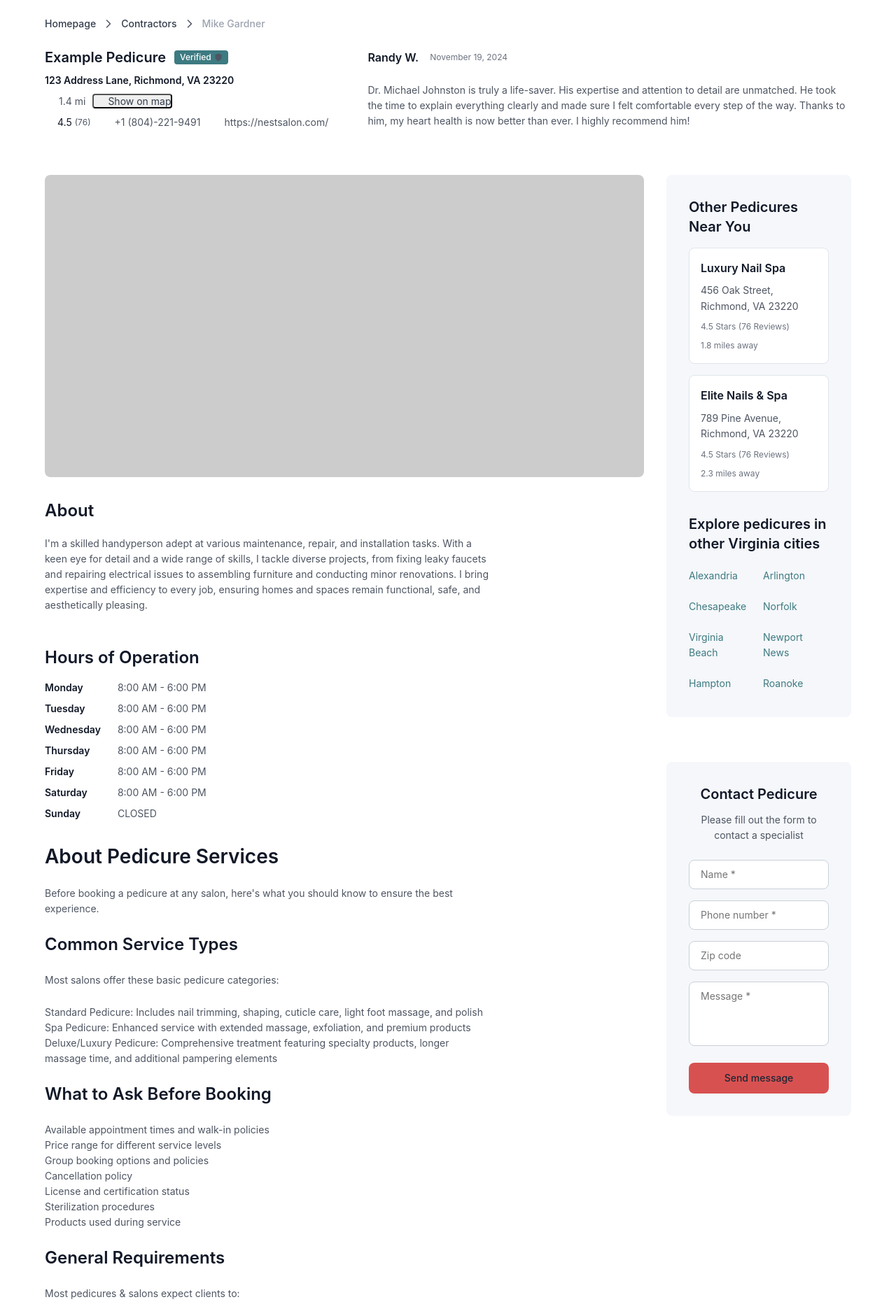
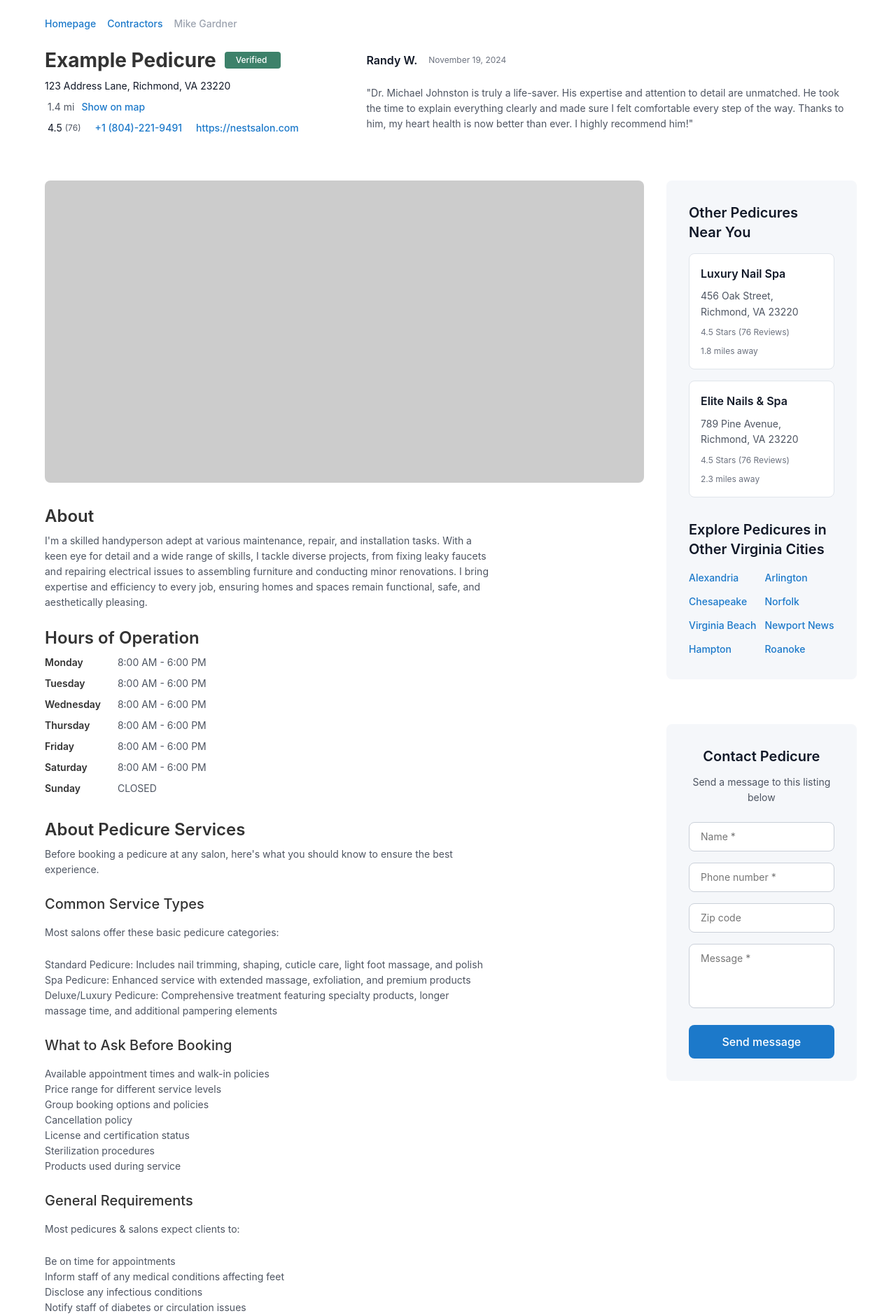
Before and after one commit to qrkedupwhiteboy/pedicure-nearme, a Flask app: template templates/listing.html in a window 1280 px wide. Shown: the part 58-1939 px from the top of the page at 70% size. Run offline with Flask 3, Linux system fonts and the light colour scheme; the template is opened without the code that fills it, so the values that code supplies are empty; some libraries are stand-ins or nearby versions.

Commit message:
applied draft styke tokens, added icons, -listing.html

```diff
--- a/static/css/listing.css
+++ b/static/css/listing.css
@@ -14,6 +14,7 @@
     height: 20px;
     display: inline-flex;
     justify-content: flex-start;
+    align-items: center;
     gap: 8px;
   }
 
@@ -70,8 +71,8 @@
 
   .badge {
     display: flex;
-    padding: 2px 8px;
-    background: #3D7A81;
+    padding: 4px 16px;
+    background: #3d816a;
     border-radius: 4px;
     gap: 4px;
     align-items: center;
@@ -112,14 +113,6 @@
     line-height: 22px;
   }
 
-  .map-button {
-    display: flex;
-    align-items: center;
-    gap: 6px;
-    color: #333D4C;
-    font-size: 14px;
-    border-radius: 4px;
-  }
 
   .rating-info {
     display: inline-flex;
@@ -158,6 +151,7 @@
     font-family: Inter;
     font-weight: 400;
     line-height: 22px;
+    text-wrap: nowrap;
   }
 
   /* Review Styles */
@@ -296,62 +290,6 @@
     text-align: center;
 }
 
-/* Inputs container */
-.inputs-container {
-    display: flex;
-    flex-direction: column;
-    gap: 16px;
-}
-
-/* Common input styles */
-.input-field {
-    width: 100%;
-    padding: 10px 16px;
-    background: white;
-    border: 1px solid #CAD0D9;
-    border-radius: 8px;
-    color: #9CA3AF;
-    font-size: 14px;
-    font-weight: 400;
-    line-height: 20px;
-}
-
-/* Message input specific styles */
-.message-input {
-    height: 92px;
-    resize: none;
-}
-
-/* Button styles */
-.primary-button {
-    width: 100%;
-    padding: 12px 24px;
-    background: #D85151;
-    border: none;
-    border-radius: 8px;
-    cursor: pointer;
-    transition: background-color 0.2s ease;
-}
-
-.primary-button:hover {
-    background: #C24444;
-}
-
-.button-label {
-    color: white;
-    font-size: 16px;
-    font-weight: 500;
-    line-height: 24px;
-}
-
-  .label {
-      color: #111827;
-      font-size: 12px;
-      font-family: Inter, sans-serif;
-      font-weight: 500;
-      line-height: 16px;
-      word-wrap: break-word;
-  }
 
   .pedicures-near-container {
     position: sticky;
@@ -447,7 +385,6 @@
       flex-direction: column;
       justify-content: flex-start;
       align-items: flex-start;
-      gap: 24px;
   }
 
   .general-info {
@@ -511,7 +448,6 @@
       flex-direction: column;
       justify-content: center;
       align-items: flex-start;
-      gap: 16px;
   }
 
   .hours-title {
@@ -666,27 +602,6 @@
     height: 240px;
     background: rgba(0, 0, 0, 0.20);
     border-radius: 8px;
-}
-
-.SecondaryButton {
-    align-self: stretch;
-    padding: 12px 24px;
-    border-radius: 8px;
-    overflow: hidden;
-    border: 1px solid #E0E5EB;
-    justify-content: center;
-    align-items: center;
-    gap: 8px;
-    display: inline-flex;
-}
-
-.Label {
-    color: #333D4C;
-    font-size: 16px;
-    font-family: Inter;
-    font-weight: 500;
-    line-height: 24px;
-    word-wrap: break-word;
 }
 
 /* Base styles */
--- /dev/null
+++ b/static/css/tokens.css
@@ -0,0 +1,307 @@
+/* Inputs container */
+.inputs-container {
+    display: flex;
+    flex-direction: column;
+    gap: 16px;
+}
+
+/* Common input styles */
+.input-field {
+    width: 100%;
+    padding: 10px 16px;
+    background: white;
+    border: 1px solid #CAD0D9;
+    border-radius: 8px;
+    color: #9CA3AF;
+    font-size: 14px;
+    font-weight: 400;
+    line-height: 20px;
+}
+
+.input-field:active {
+    width: 100%;
+    padding: 10px 16px;
+    background: white;
+    border: 1px solid #CAD0D9;
+    border-radius: 8px;;
+    font-size: 14px;
+    font-weight: 400;
+    line-height: 20px;
+}
+
+/* Message input specific styles */
+.message-input {
+    height: 92px;
+    resize: none;
+}
+
+/* Button styles */
+.primary-button {
+    width: 100%;
+    padding: 12px 24px;
+    background: #1c79ca;
+    border: none;
+    border-radius: 8px;
+    cursor: pointer;
+    transition: background-color 0.2s ease;
+}
+
+.primary-button:hover {
+    background: #0e5796;
+}
+
+.SecondaryButton {
+    align-self: stretch;
+    padding: 12px 24px;
+    border-radius: 8px;
+    overflow: hidden;
+    border: 1px solid #E0E5EB;
+    justify-content: center;
+    align-items: center;
+    gap: 8px;
+    display: inline-flex;
+}
+
+.button-label {
+    color: white;
+    font-size: 16px;
+    font-weight: 500;
+    line-height: 24px;
+}
+
+
+
+/* Display Styles */
+.d1 {
+    font-family: Inter;
+    font-weight: 600;
+    line-height: 72px;
+    font-size: 56px;
+  }
+
+  .d2 {
+    font-family: Inter;
+    font-weight: 600;
+    line-height: 60px;
+    font-size: 48px;
+  }
+
+  .d3 {
+    font-family: Inter;
+    font-weight: 600;
+    line-height: 52px;
+    font-size: 40px;
+  }
+
+  .d4 {
+    font-family: Inter;
+    font-weight: 600;
+    line-height: 44px;
+    font-size: 36px;
+  }
+
+  .d5 {
+    font-family: Inter;
+    font-weight: 600;
+    line-height: 40px;
+    font-size: 32px;
+  }
+
+  .d6 {
+    font-family: Inter;
+    font-weight: 600;
+    line-height: 32px;
+    font-size: 24px;
+  }
+
+  /* Heading Styles */
+  .h1 {
+    font-family: Inter;
+    font-weight: 700;
+    line-height: 36px;
+    font-size: 28px;
+  }
+
+  .h2 {
+    font-family: Inter;
+    font-weight: 600;
+    line-height: 32px;
+    font-size: 24px;
+    margin-bottom: .5rem;
+  }
+
+  .h3 {
+    font-family: Inter;
+    font-weight: 500;
+    line-height: 28px;
+    font-size: 20px;
+    margin-bottom: 1rem;
+  }
+
+  .h4 {
+    font-family: Inter;
+    font-weight: 600;
+    line-height: 24px;
+    font-size: 16px;
+  }
+
+  .h5 {
+    font-family: Inter;
+    font-weight: 600;
+    line-height: 20px;
+    font-size: 14px;
+  }
+
+  .h6 {
+    font-family: Inter;
+    font-weight: 600;
+    line-height: 18px;
+    font-size: 12px;
+  }
+
+  /* Body Styles */
+  .body-xl {
+    font-family: Inter;
+    font-weight: 400;
+    line-height: 28px;
+    font-size: 18px;
+  }
+
+  .body-lg {
+    font-family: Inter;
+    font-weight: 400;
+    line-height: 24px;
+    font-size: 16px;
+  }
+
+  .body-md {
+    font-family: Inter;
+    font-weight: 400;
+    line-height: 22px;
+    font-size: 14px;
+  }
+
+  .body-md-semibold {
+    font-family: Inter;
+    font-weight: 600;
+    line-height: 22px;
+    font-size: 14px;
+  }
+
+  .body-sm-semibold {
+    font-family: Inter;
+    font-weight: 600;
+    line-height: 20px;
+    font-size: 12px;
+  }
+
+  .body-sm {
+    font-family: Inter;
+    font-weight: 400;
+    line-height: 20px;
+    font-size: 12px;
+  }
+
+  .body-xs {
+    font-family: Inter;
+    font-weight: 400;
+    line-height: 16px;
+    font-size: 10px;
+  }
+
+  /* Navigation Styles */
+  .nav-regular {
+    gap: 4px;
+    display: flex;
+    align-items: center;
+    font-family: Inter;
+    font-weight: 500;
+    line-height: 22px;
+    font-size: 14px;
+    color: #1c79ca;
+    text-decoration: none;
+    text-wrap: nowrap;
+  }
+
+  .nav-regular:hover {
+    font-family: Inter;
+    font-weight: 500;
+    line-height: 22px;
+    font-size: 14px;
+    color:#0e5796;
+    text-wrap: nowrap;
+    text-decoration: underline;
+    transition: 2s;
+        transition-behavior: normal;
+        transition-duration: 0.2s;
+        transition-property: color;
+        transition-timing-function: ease;
+  }
+
+  .nav-small {
+    font-family: Inter;
+    font-weight: 500;
+    line-height: 20px;
+    font-size: 12px;
+    text-wrap: nowrap;
+  }
+
+  .nav-xs {
+    font-family: Inter;
+    font-weight: 500;
+    line-height: 16px;
+    font-size: 10px;
+    text-wrap: nowrap;
+  }
+
+  @media screen and (max-width: 768px) {
+    .d1 {
+      line-height: 52px;
+      font-size: 40px;
+    }
+
+    .d2 {
+      line-height: 44px;
+      font-size: 36px;
+    }
+
+    .d3 {
+      line-height: 40px;
+      font-size: 32px;
+    }
+
+    .d4 {
+      line-height: 36px;
+      font-size: 28px;
+    }
+
+    .d5 {
+      line-height: 32px;
+      font-size: 24px;
+    }
+
+    .d6 {
+      line-height: 28px;
+      font-size: 20px;
+    }
+
+    .h1 {
+      line-height: 28px;
+      font-size: 20px;
+    }
+
+    .h2 {
+      line-height: 24px;
+      font-size: 18px;
+    }
+
+    .h3 {
+      line-height: 22px;
+      font-size: 16px;
+    }
+
+    .h4 {
+      line-height: 20px;
+      font-size: 14px;
+    }
+  }
--- a/templates/listing.html
+++ b/templates/listing.html
@@ -6,6 +6,9 @@
     <title>{{ listing.name }} - Pedicure Directory</title>
     <link rel="stylesheet" href="{{ url_for('static', filename='css/main.css') }}">
     <link rel="stylesheet" href="{{ url_for('static', filename='css/listing.css') }}">
+    <link rel="stylesheet" href="{{ url_for('static', filename='css/tokens.css') }}">
+    <link rel="stylesheet" href="https://cdn.jsdelivr.net/gh/iconoir-icons/iconoir@main/css/iconoir.css" />
+
 </head>
 <body>
     <header class="main-header">
@@ -26,18 +29,10 @@
     <main>
         <div class="listing-top-wrapper">
         <div class="breadcrumb">
-            <div class="breadcrumb-link">Homepage</div>
-            <div class="icon">
-              <svg width="14" height="14" viewBox="0 0 14 14" fill="none" xmlns="http://www.w3.org/2000/svg">
-                <path fill-rule="evenodd" clip-rule="evenodd" d="M4.88876 3.139C5.08809 2.93967 5.41126 2.93967 5.61059 3.139L9.11059 6.639C9.30992 6.83833 9.30992 7.16151 9.11059 7.36084L5.61059 10.8608C5.41126 11.0602 5.08809 11.0602 4.88876 10.8608C4.68943 10.6615 4.68943 10.3383 4.88876 10.139L8.02784 6.99992L4.88876 3.86084C4.68943 3.66151 4.68943 3.33833 4.88876 3.139Z" fill="#333D4C"/>
-              </svg>
-            </div>
-            <div class="breadcrumb-link">Contractors</div>
-            <div class="icon">
-              <svg width="14" height="14" viewBox="0 0 14 14" fill="none" xmlns="http://www.w3.org/2000/svg">
-                <path fill-rule="evenodd" clip-rule="evenodd" d="M4.88876 3.139C5.08809 2.93967 5.41126 2.93967 5.61059 3.139L9.11059 6.639C9.30992 6.83833 9.30992 7.16151 9.11059 7.36084L5.61059 10.8608C5.41126 11.0602 5.08809 11.0602 4.88876 10.8608C4.68943 10.6615 4.68943 10.3383 4.88876 10.139L8.02784 6.99992L4.88876 3.86084C4.68943 3.66151 4.68943 3.33833 4.88876 3.139Z" fill="#333D4C"/>
-              </svg>
-            </div>
+            <a href=# class="nav-regular">Homepage</a>
+            <i class="iconoir-nav-arrow-right"></i>
+            <a href=# class="nav-regular">Contractors</a>
+            <i class="iconoir-nav-arrow-right"></i>
             <div class="breadcrumb-link inactive">Mike Gardner</div>
           </div>
 
@@ -46,56 +41,41 @@
               <div class="listing-header-content">
                 <!-- Name and Badge Section -->
                 <div class="name-badge">
-                  <h2 class="pedicure-name">Example Pedicure</h2>
+                  <h1 class="h1">Example Pedicure</h1>
                   <div class="badge">
                     <span class="label">Verified</span>
-                    <svg class="icon" width="12" height="12" viewBox="0 0 12 12" fill="none" xmlns="http://www.w3.org/2000/svg">
-                      <path fill-rule="evenodd" clip-rule="evenodd" d="M5.84638 0.590356C5.94543 0.553215 6.05457 0.553215 6.15362 0.590356L10.1536 2.09036C10.3244 2.15439 10.4375 2.31763 10.4375 2.5V6C10.4375 7.69532 9.31424 9.05638 8.2881 9.95425C7.76583 10.4112 7.24564 10.7686 6.85687 11.0116C6.66204 11.1334 6.49905 11.2272 6.38376 11.291C6.32609 11.3229 6.28028 11.3474 6.24829 11.3642C6.23229 11.3726 6.21974 11.379 6.21089 11.3836L6.20041 11.3889L6.19731 11.3905L6.1963 11.391L6.19566 11.3913L6 11C5.80434 11.3913 5.80421 11.3912 5.80407 11.3912L5.80269 11.3905L5.79959 11.3889L5.78911 11.3836C5.78026 11.379 5.76771 11.3726 5.75171 11.3642C5.71972 11.3474 5.67391 11.3229 5.61624 11.291C5.50095 11.2272 5.33796 11.1334 5.14313 11.0116C4.75436 10.7686 4.23417 10.4112 3.7119 9.95425C2.68576 9.05638 1.5625 7.69532 1.5625 6V2.5C1.5625 2.31763 1.67563 2.15439 1.84638 2.09036L5.84638 0.590356Z" fill="white"/>
-                    </svg>
-                  </div>
+                <i class="iconoir-shield-check" style="color: white;"></i>                  </div>
                 </div>
 
                 <!-- Address Section -->
                 <div class="address">
-                  <p>123 Address Lane, Richmond, VA 23220</p>
+                  <p class="body-md">123 Address Lane, Richmond, VA 23220</p>
                 </div>
 
                 <!-- Distance and Map Section -->
                 <div class="distance-map">
                   <div class="distance">
-                    <svg class="map-pin" width="16" height="16" viewBox="0 0 16 16" fill="none" xmlns="http://www.w3.org/2000/svg">
-                      <!-- Map pin SVG path -->
-                    </svg>
+                    <i class="iconoir-map-pin" style="color: #4e5562;"></i>
                     <span>1.4 mi</span>
                   </div>
-                  <button class="map-button">
-                    <svg class="icon" width="14" height="14" viewBox="0 0 14 14" fill="none" xmlns="http://www.w3.org/2000/svg">
-                      <!-- Map icon SVG path -->
-                    </svg>
-                    <span>Show on map</span>
-                  </button>
+                  <a href="#" class="nav-regular">
+                    <p>Show on map</p>
+                  </a>
                 </div>
 
                 <!-- Rating and Contact Info -->
                 <div class="rating-info">
                   <div class="rating">
-                    <svg class="star" width="14" height="14" viewBox="0 0 14 14" fill="none" xmlns="http://www.w3.org/2000/svg">
-                      <!-- Star SVG path -->
-                    </svg>
+                    <i class="iconoir-star-solid" style="color: #FC9231;"></i>
                     <span class="score">4.5</span>
                     <span class="count">(76)</span>
                   </div>
-                  <div class="phone">
-                    <svg class="icon" width="14" height="14" viewBox="0 0 14 14" fill="none" xmlns="http://www.w3.org/2000/svg">
-                      <!-- Phone icon SVG path -->
-                    </svg>
-                    <span>+1 (804)-221-9491</span>
-                  </div>
+                  <a href="#" class="nav-regular">
+                    <i class="iconoir-phone" style="color: #1f1f1f;"></i> <span>+1 (804)-221-9491</span>
+                </a>
                   <div class="website">
-                    <svg class="icon" width="14" height="14" viewBox="0 0 14 14" fill="none" xmlns="http://www.w3.org/2000/svg">
-                      <!-- Website icon SVG path -->
-                    </svg>
-                    <span>https://nestsalon.com/</span>
+                    <i class="iconoir-internet" style="color: #1f1f1f;"></i>
+                    <a href="https://nestsalon.com" class="nav-regular"> <span>https://nestsalon.com</span> </a>
                   </div>
                 </div>
               </div>
@@ -107,10 +87,15 @@
                   <span class="date">November 19, 2024</span>
                 </div>
                 <div class="rating">
-                  <!-- 5-star rating SVG -->
+                 <i class="iconoir-star-solid" style="color: #FC9231;"></i>
+                 <i class="iconoir-star-solid" style="color: #FC9231;"></i>
+                 <i class="iconoir-star-solid" style="color: #FC9231;"></i>
+                 <i class="iconoir-star-solid" style="color: #FC9231;"></i>
+                 <i class="iconoir-star-solid" style="color: #FC9231;"></i>
+
                 </div>
                 <div class="body">
-                  <p>Dr. Michael Johnston is truly a life-saver. His expertise and attention to detail are unmatched. He took the time to explain everything clearly and made sure I felt comfortable every step of the way. Thanks to him, my heart health is now better than ever. I highly recommend him!</p>
+                  <p>"Dr. Michael Johnston is truly a life-saver. His expertise and attention to detail are unmatched. He took the time to explain everything clearly and made sure I felt comfortable every step of the way. Thanks to him, my heart health is now better than ever. I highly recommend him!"</p>
 
                 </div>
               </div>
@@ -125,19 +110,19 @@
                 </div>
 
         <div class="about">
-            <div class="heading">About</div>
+            <h2 class="h2">About</h2>
             <div class="text">I'm a skilled handyperson adept at various maintenance, repair, and installation tasks. With a keen eye for detail and a wide range of skills, I tackle diverse projects, from fixing leaky faucets and repairing electrical issues to assembling furniture and conducting minor renovations. I bring expertise and efficiency to every job, ensuring homes and spaces remain functional, safe, and aesthetically pleasing.</div>
             <div class="hours-container">
-                <div class="hours-title">Hours of Operation</div>
+                <h2 class="h2">Hours of Operation</h2>
                 <div class="days-hours">
                     <div class="day-column">
-                        <div class="day">Monday</div>
-                        <div class="day">Tuesday</div>
-                        <div class="day">Wednesday</div>
-                        <div class="day">Thursday</div>
-                        <div class="day">Friday</div>
-                        <div class="day">Saturday</div>
-                        <div class="day">Sunday</div>
+                        <p class="body-md-semibold">Monday</p>
+                        <p class="body-md-semibold">Tuesday</p>
+                        <p class="body-md-semibold">Wednesday</p>
+                        <p class="body-md-semibold">Thursday</p>
+                        <p class="body-md-semibold">Friday</p>
+                        <p class="body-md-semibold">Saturday</p>
+                        <p class="body-md-semibold">Sunday</p>
                     </div>
                     <div class="day-column">
                         <div class="time">8:00 AM - 6:00 PM</div>
@@ -154,12 +139,12 @@
 
         <div class="general-info">
             <section class="listing-info-section">
-                <h1 class="heading-primary">About Pedicure Services</h1>
+                <h2 class="h2">About Pedicure Services</h2>
                 <ul class="text">Before booking a pedicure at any salon, here's what you should know to ensure the best experience.</ul>
             </section>
 
             <section class="listing-info-section">
-                <h2 class="heading-secondary">Common Service Types</h2>
+                <h3 class="h3">Common Service Types</h3>
                 <p class="text">Most salons offer these basic pedicure categories:</p>
                 <p class="text">
                     Standard Pedicure: Includes nail trimming, shaping, cuticle care, light foot massage, and polish<br>
@@ -169,7 +154,7 @@
             </section>
 
             <section class="listing-info-section">
-                <h2 class="heading-secondary">What to Ask Before Booking</h2>
+                <h3 class="h3">What to Ask Before Booking</h3>
                 <p class="text">
                     Available appointment times and walk-in policies<br>
                     Price range for different service levels<br>
@@ -182,7 +167,7 @@
             </section>
 
             <section class="listing-info-section">
-                <h2 class="heading-secondary">General Requirements</h2>
+                <h3 class="h3">General Requirements</h3>
                 <p class="text">Most pedicures & salons expect clients to:</p>
                 <p class="text">
                     Be on time for appointments<br>
@@ -195,7 +180,7 @@
             </section>
 
             <section class="listing-info-section">
-                <h2 class="heading-secondary">Standard Preparation Guidelines</h2>
+                <h3 class="h3">Standard Preparation Guidelines</h3>
                 <p class="text">For optimal service results:</p>
                 <p class="text">
                     Arrive with clean feet<br>
@@ -208,7 +193,7 @@
             </section>
 
             <section class="listing-info-section">
-                <h2 class="heading-secondary">Typical Service Duration</h2>
+                <h3 class="h3">Typical Service Duration</h3>
                 <p class="text">
                     Basic pedicures: 30-45 minutes<br>
                     Spa pedicures: 45-60 minutes<br>
@@ -218,7 +203,7 @@
             </section>
 
             <section class="listing-info-section">
-                <h2 class="heading-secondary">Common Payment Information</h2>
+                <h3 class="h3">Common Payment Information</h3>
                 <p class="text">
                     Verify accepted payment methods before appointment<br>
                     Ask about gratuity policies<br>
@@ -229,7 +214,7 @@
             </section>
 
             <section class="listing-info-section">
-                <h2 class="heading-secondary">Additional Considerations</h2>
+                <h3 class="h3">Additional Considerations</h3>
                 <p class="text">
                     Some salons offer seasonal services<br>
                     Premium services may require advance booking<br>
@@ -242,9 +227,9 @@
         </div>
 
         <div class="services" data-layer="services">
-            <div class="heading" data-layer="heading">
+            <h2 class="h2" data-layer="heading">
               Services Mentioned in Reviews
-            </div>
+            </h2>
 
             <div class="grid" data-layer="grid">
               <!-- Column 1 -->
@@ -287,7 +272,7 @@
           </div>
 
           <div data-layer="photos-section" class="photos-section">
-            <div data-layer="heading" class="Heading">8 Photos</div>
+            <h2 data-layer="h2" class="h2">8 Photos</h2>
 
             <div data-layer="row" class="Row">
                 <div data-layer="photos-container" class="photos-container">
@@ -337,24 +322,24 @@
 
             <!-- State Cities Section -->
             <div class="state-cities">
-                <h3 class="state-cities-heading">Explore pedicures in other Virginia cities</h3>
+                <h3 class="state-cities-heading">Explore Pedicures in Other Virginia Cities</h3>
                 <div class="cities-grid">
-                    <a href="#" class="city-link">Alexandria</a>
-                    <a href="#" class="city-link">Arlington</a>
-                    <a href="#" class="city-link">Chesapeake</a>
-                    <a href="#" class="city-link">Norfolk</a>
-                    <a href="#" class="city-link">Virginia Beach</a>
-                    <a href="#" class="city-link">Newport News</a>
-                    <a href="#" class="city-link">Hampton</a>
-                    <a href="#" class="city-link">Roanoke</a>
+                    <a href="#" class="nav-regular">Alexandria</a>
+                    <a href="#" class="nav-regular">Arlington</a>
+                    <a href="#" class="nav-regular">Chesapeake</a>
+                    <a href="#" class="nav-regular">Norfolk</a>
+                    <a href="#" class="nav-regular">Virginia Beach</a>
+                    <a href="#" class="nav-regular">Newport News</a>
+                    <a href="#" class="nav-regular">Hampton</a>
+                    <a href="#" class="nav-regular">Roanoke</a>
                 </div>
             </div>
         </div>
         <div class="sidebar-contact-form-container">
           <div class="sidebar-contact-form">
             <div class="text-container">
-                <h2 class="form-heading">Contact Pedicure</h2>
-                <p class="form-subheading">Please fill out the form to contact a specialist</p>
+                <h3 class="form-heading">Contact Pedicure</h3>
+                <p class="form-subheading">Send a message to this listing below</p>
             </div>
 
             <div class="inputs-container">
```
